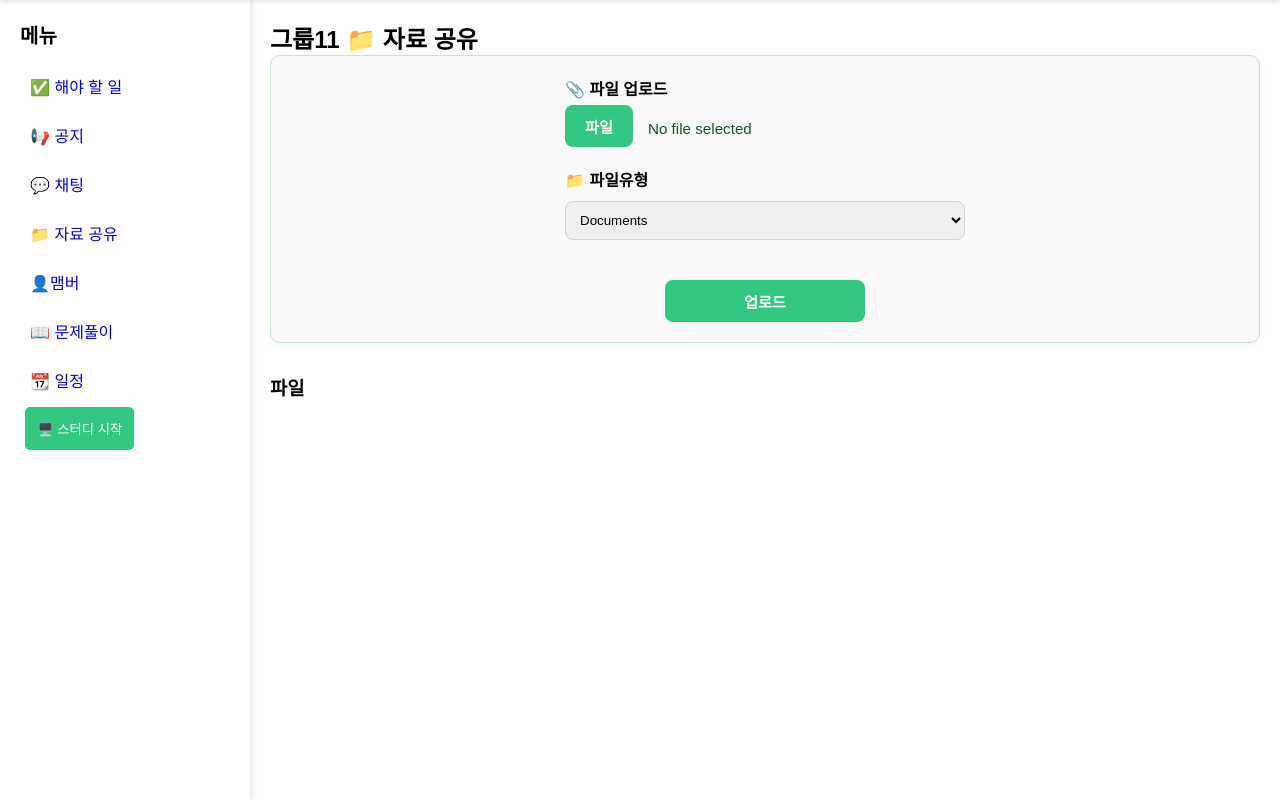
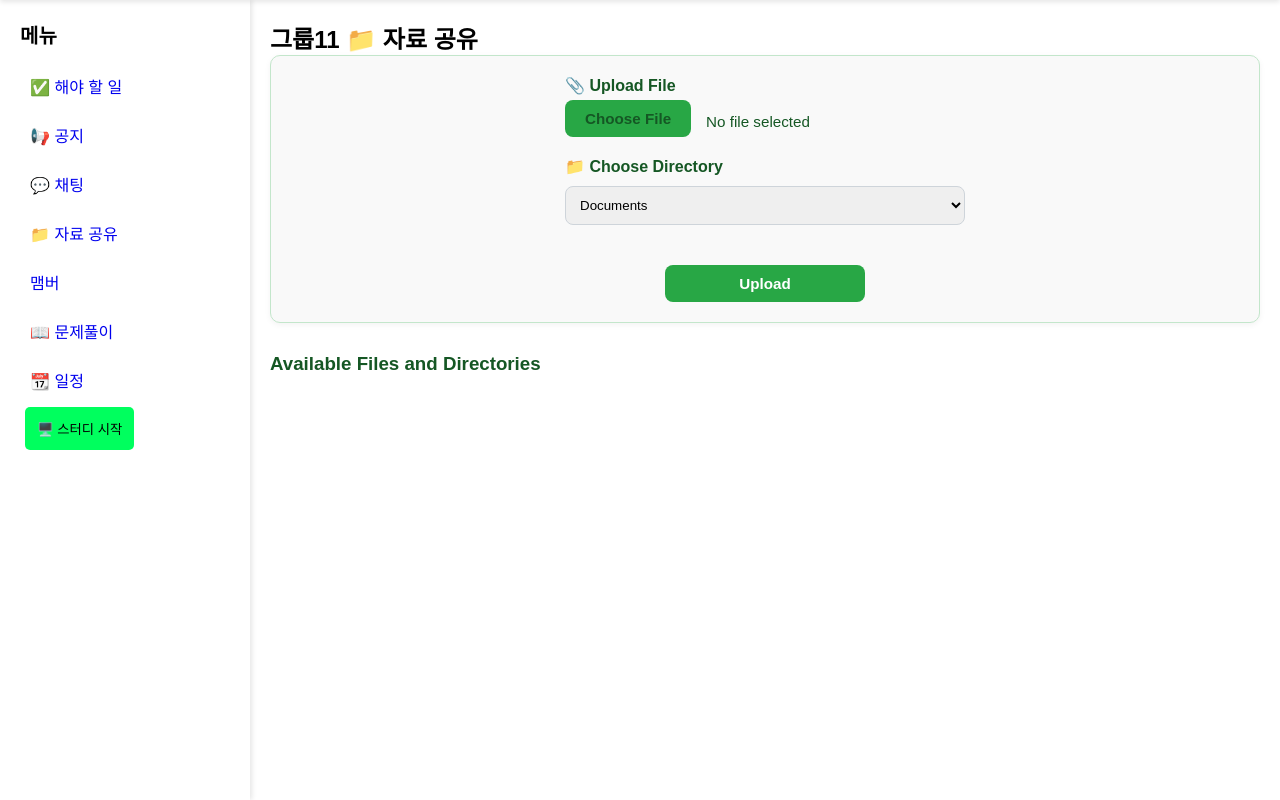
Before and after one commit to ggam9/PBL2, a Flask app: template templates/group_share.html in a window 1280 px wide. Shown: the part 60-860 px from the top of the page. Run offline with Flask 3, Linux system fonts and the light colour scheme; the template is opened without the code that fills it: values that come from a table or form of the project are taken from there, others are empty.

Commit message:
Add files via upload

```diff
--- a/templates/group_chat.html
+++ b/templates/group_chat.html
@@ -12,7 +12,7 @@
 
 
     #participant-list, #private-chat-panel, #groupChatBox {
-        background-color: #e8f5e9;
+        background-color: #e8f5e9; /* 요소 배경 연녹색 */
         border-radius: 8px;
         border: 1px solid #c8e6c9;
     }
--- a/templates/group_page.html
+++ b/templates/group_page.html
@@ -31,12 +31,11 @@
         border-radius: 5px;
         cursor: pointer;
         margin-left: 5px;
-        background: #32c882;
-        color: #fff;
+        background: #00ff5e;
+        color: #000;
     }
     .sidebar button:hover {
-        background-color: #28a874;
-        transition: 0.2s;
+        background-color: #00be00;
     }
     .sidebar ul {
         list-style: none;
@@ -52,10 +51,6 @@
     }
     .sidebar ul li:hover {
         background: #c9f9b0;
-        transition: 0.2s;
-    }
-    .sidebar ul li a:visited {
-        color: black;
     }
     .main {
         flex: 1;
@@ -82,12 +77,11 @@
         border-radius: 5px;
         cursor: pointer;
         margin-left: 5px;
-        background: #32c882;
-        color: #fff;
+        background: #00ff5e;
+        color: #000;
     }
     .buttons button:hover {
-        background: #28a874;
-        transition: 0.2s;
+        background: #00be00;
     }
     .content {
         flex: 1;
@@ -153,7 +147,7 @@
                 <a href="{{ url_for('group_share', post_id=post.id) }}" class="tablink">📁 자료 공유
             </li>
             <li>
-                <a href="{{ url_for('group_members', post_id=post.id) }}" class="tablink">👤맴버</a>
+                <a href="{{ url_for('group_members', post_id=post.id) }}" class="tablink">맴버</a>
             </li>
             <li>
             <a href="{{ url_for('group_quiz', post_id=post.id) }}" class="tablink">📖 문제풀이</a>
@@ -161,7 +155,7 @@
             <li>
                 <a href="{{ url_for('group_calender', post_id=post.id) }}" class="tablink">📆 일정</a>
             </li>
-            <button onclick="window.open('{{ url_for('studymode', post_id=post.id) }}', '_blank', width=700, height=600, top=50, left=50)">🖥️ 스터디 시작</button>
+            <button onclick="location.href='{{ url_for('studymode', post_id=post.id) }}'">🖥️ 스터디 시작</button>
         </ul>
     </div>
 
--- a/templates/group_share.html
+++ b/templates/group_share.html
@@ -7,7 +7,7 @@
 .group_content h2 {
     margin-bottom: 20px;
     font-size: 1.8em;
-    color: #000;
+    color: #155724;
 }
 
 .upload-form {
@@ -32,7 +32,7 @@
     display: block;
     margin-bottom: 5px;
     font-weight: bold;
-    color: #000;
+    color: #155724;
 }
 
 .upload-form .form-control {
@@ -67,12 +67,12 @@
 }
 
 .btn-primary {
-    background-color: #32c882;
+    background-color: #28a745;
     color: white;
 }
 
 .btn-primary:hover {
-    background-color: #28a874;
+    background-color: #218838;
 }
 
 .btn-danger {
@@ -114,7 +114,7 @@
 .file-item span {
     flex-grow: 1;
     font-weight: 500;
-    color: #000;
+    color: #155724;
     word-break: break-all;
 }
 
@@ -131,19 +131,19 @@
 .custom-file-upload {
     display: inline-block;
     padding: 10px 20px;
-    background-color: #32c882;
+    background-color: #28a745;
     color: white;
     border-radius: 8px;
     font-weight: bold;
     font-size: 0.95em;
     cursor: pointer;
-    transition: background-color 0.2s ease;
+    transition: background-color 0.3s ease;
     text-align: center;
     border: none;
 }
 
 .custom-file-upload:hover {
-    background-color: #28a874;
+    background-color: #218838;
 }
 .file-upload-wrapper {
     display: flex;
@@ -162,31 +162,28 @@
     overflow: hidden;
     text-overflow: ellipsis;
 }
-.file-upload-wrapper label{
-    color: #fff;
-}
 </style>
 
 <h2>{{ post.title }} 📁 자료 공유</h2>
 
 <form method="POST" enctype="multipart/form-data" class="upload-form">
     <div class="form-group">
-        <label for="file">📎 파일 업로드</label>
+        <label for="file">📎 Upload File</label>
         <div class="file-upload-wrapper">
-         <label for="file" class="custom-file-upload">파일</label>
+         <label for="file" class="custom-file-upload">Choose File</label>
          <span id="file-name" class="file-name">No file selected</span>
         </div>
      <input type="file" id="file" name="file" class="form-control file-input" required>
     </div>
     <div class="form-group">
-        <label for="subdirectory">📁 파일유형</label>
+        <label for="subdirectory">📁 Choose Directory</label>
         <select id="subdirectory" name="subdirectory" class="form-control">
             <option value="documents">Documents</option>
             <option value="images">Images</option>
             <option value="videos">Videos</option>
         </select>
     </div>
-    <button type="submit" class="btn btn-primary">업로드</button>
+    <button type="submit" class="btn btn-primary">Upload</button>
     {% with messages = get_flashed_messages(category_filter=['upload_error']) %}
         {% if messages %}
             <span style="color: red; margin-top: 10px;">{{ messages[0] }}</span>
@@ -199,16 +196,16 @@
         document.getElementById('file-name').textContent = fileName;
     });
 </script>
-<h3 style="color:#000;">파일</h3>
+<h3 style="color:#155724;">Available Files and Directories</h3>
 <ul class="file-list">
     {% for item in dirs_and_files %}
     <li class="file-item">
         <span>{{ item }}</span>
         {% if not item.endswith('/') %}
         <div class="file-actions">
-            <a href="{{ url_for('download_file', post_id=post.id, filename=item) }}" class="btn-link">다운로드</a>
+            <a href="{{ url_for('download_file', post_id=post.id, filename=item) }}" class="btn-link">Download</a>
             <form method="POST" action="{{ url_for('delete_file', post_id=post.id, filename=item) }}" style="display:inline;">
-                <button type="submit" class="btn btn-danger">삭제</button>
+                <button type="submit" class="btn btn-danger">Delete</button>
             </form>
         </div>
         {% endif %}
```
Also changed, not shown: templates/studymode.html (+10 -26 lines).
